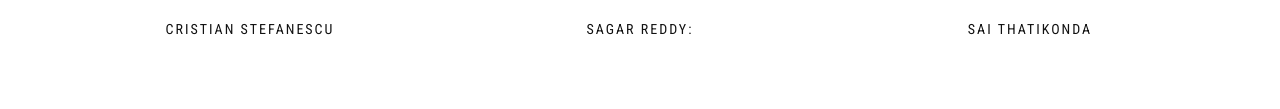
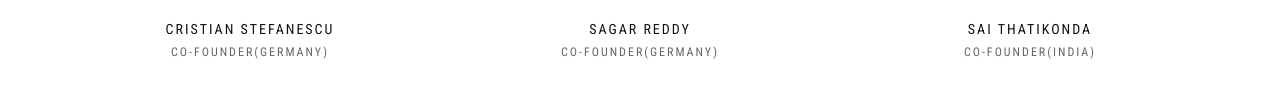
Before and after one commit to Sagar-ksr95/CSSConsult, a plain HTML site: page live/index.html in a window 1280 px wide. Shown: the part 3613-3722 px from the top of the page. Drawn offline with nearby package versions, Linux system fonts and the light colour scheme; a web font is replaced by a local one.

Commit message:
Changed content

```diff
--- a/live/index.html
+++ b/live/index.html
@@ -229,6 +229,8 @@
                   </div>
                   <div class="team-descr font-alt">
                     <div class="team-name">Cristian Stefanescu</div>
+                    <span>Co-Founder(Germany)
+                    </span>
 
                   </div>
                 </div>
@@ -244,7 +246,9 @@
                     </div>
                   </div>
                   <div class="team-descr font-alt">
-                    <div class="team-name">Sagar Reddy: </div>
+                    <div class="team-name">Sagar Reddy </div>
+                    <span>Co-Founder(Germany)
+                    </span>
 
                   </div>
                 </div>
@@ -260,6 +264,8 @@
                   </div>
                   <div class="team-descr font-alt">
                     <div class="team-name">Sai Thatikonda</div>
+                    <span>Co-Founder(India)
+                    </span>
 
                   </div>
                 </div>
```
